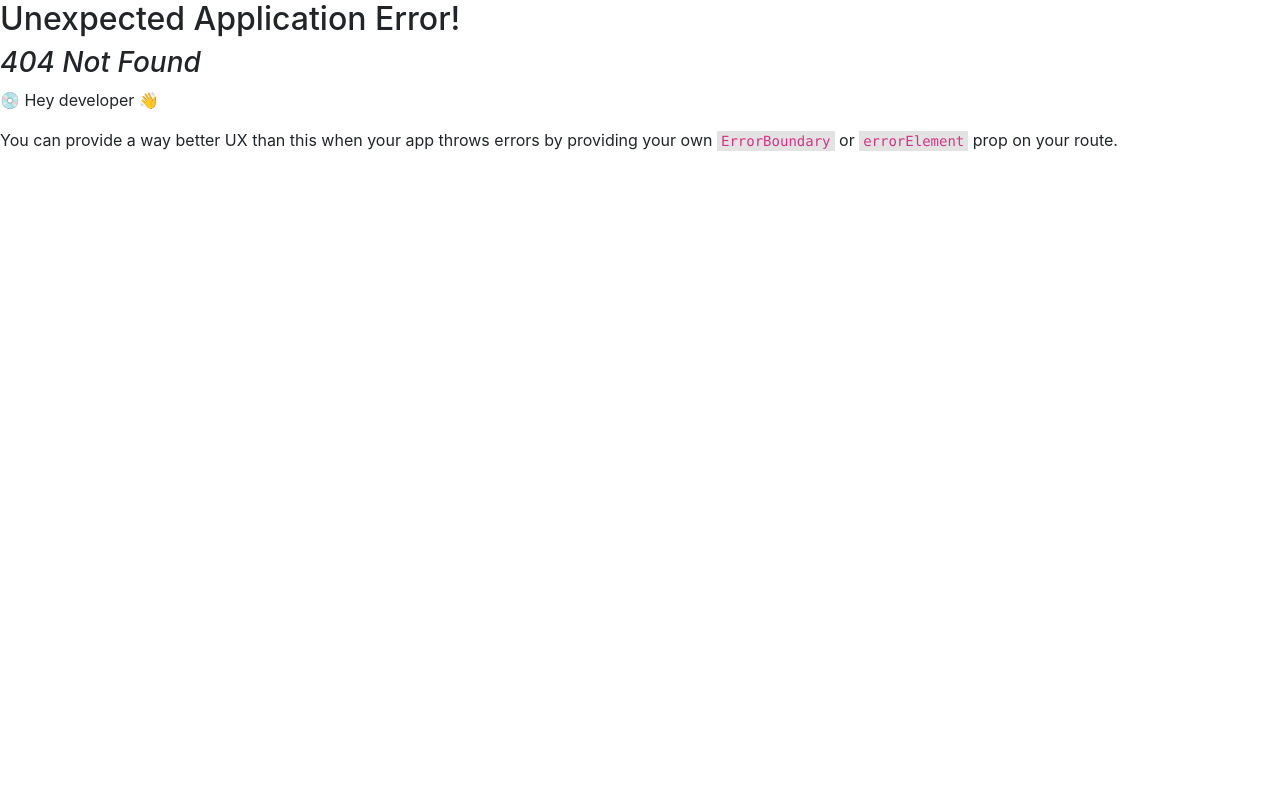
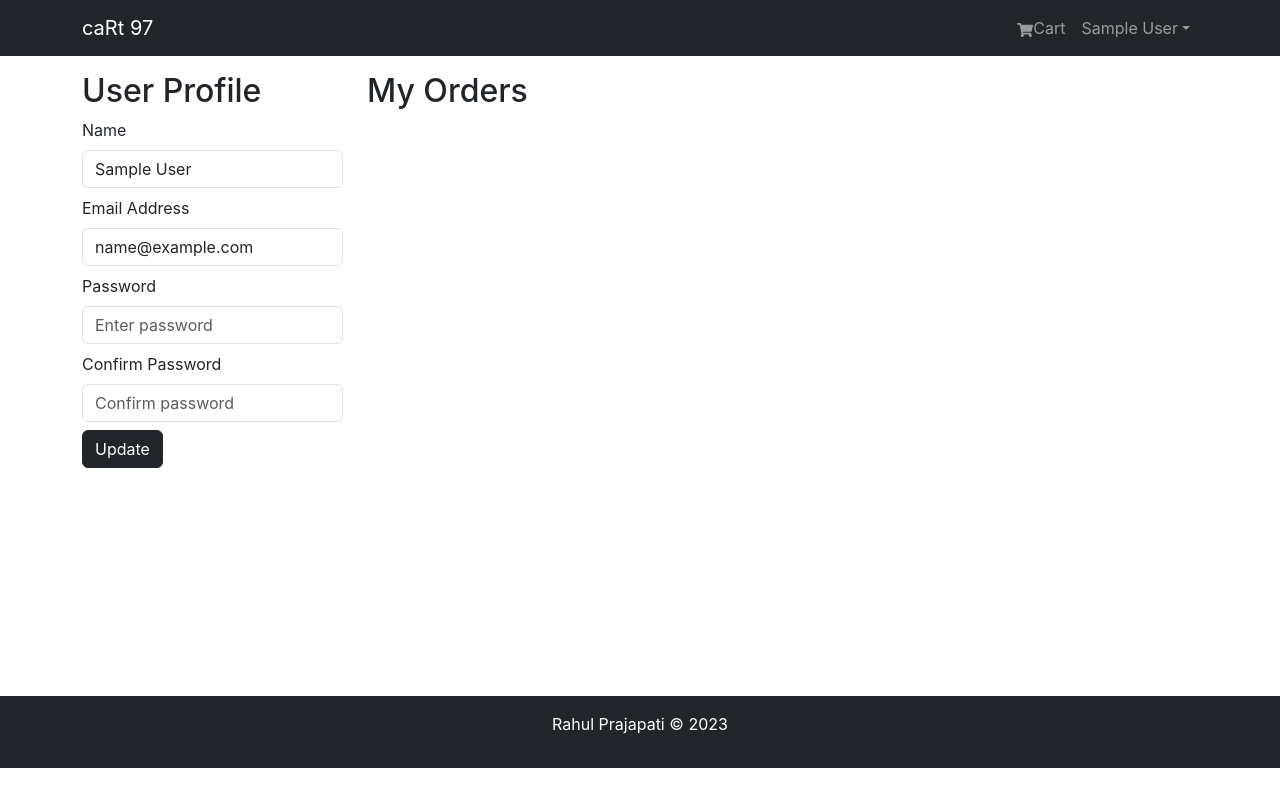
Before and after one commit to rahulp-97/cart97, a React (Create React App) app in the folder frontend/: page /profile in a window 1280 px wide. Before the commit this address had no page. Built offline with nearby package versions, Linux system fonts and the light colour scheme; sample sign-in values are in the browser's storage.

Commit message:
User Profile page

```diff
--- a/frontend/src/components/Footer.js
+++ b/frontend/src/components/Footer.js
@@ -4,10 +4,10 @@ const Footer = () => {
     const currentYear = new Date().getFullYear();
     return (
         <footer>
-            <Container>
+            <Container className='bg-dark' fluid>
                 <Row>
                     <Col className='text-center py-3'>
-                    <p>caRt 97 &copy; {currentYear}</p>
+                    <p style={{color:'white'}}>Rahul Prajapati &copy; {currentYear}</p>
                     </Col>
                 </Row>
             </Container>
--- a/frontend/src/components/Product.js
+++ b/frontend/src/components/Product.js
@@ -9,7 +9,7 @@ const Product = ({product}) => {
             <Card.Img src={product.image} variant='top' />
         </Link>
         <Card.Body>
-        <Link to={`/product/${product._id}`}>
+        <Link style={{textDecoration:'none', color:'black'}} to={`/product/${product._id}`}>
             <Card.Title as='div' className='product-title'>
                 <strong>{product.name}</strong>
             </Card.Title>
--- a/frontend/src/index.js
+++ b/frontend/src/index.js
@@ -18,6 +18,7 @@ import ShippingScreen from './screens/ShippingScreen';
 import PaymentScreen from './screens/PaymentScreen';
 import PlaceOrderScreen from './screens/PlaceOrderScreen';
 import OrderScreen from './screens/OrderScreen';
+import ProfileScreen from './screens/ProfileScreen';
 
 const router = createBrowserRouter(
   createRoutesFromElements(
@@ -32,6 +33,7 @@ const router = createBrowserRouter(
         <Route path='/payment' element={<PaymentScreen />} />
         <Route path='/placeorder' element={<PlaceOrderScreen />} />
         <Route path='/order/:orderId' element={<OrderScreen />} />
+        <Route path='/profile' element={<ProfileScreen />} />
       </Route>
     </Route>
   )
--- a/frontend/src/screens/CartScreen.js
+++ b/frontend/src/screens/CartScreen.js
@@ -38,7 +38,7 @@ const CartScreen = () => {
                     <Image src={item.image} alt={item.name} fluid rounded />
                   </Col>
                   <Col md={3}>
-                    <Link to={`/product/${item._id}`}>{item.name}</Link>
+                    <Link style={{textDecoration:'none', color:'black'}} to={`/product/${item._id}`}><strong>{item.name}</strong></Link>
                   </Col>
                   <Col md={2}>₹{item.price}</Col>
                   <Col md={2}>
--- a/frontend/src/screens/OrderScreen.js
+++ b/frontend/src/screens/OrderScreen.js
@@ -7,7 +7,7 @@ import {
 } from "../slices/ordersApiSlice";
 import { PayPalButtons, usePayPalScriptReducer } from "@paypal/react-paypal-js";
 import { useSelector, useDispatch } from "react-redux";
-import {Row, Col, ListGroup, Image, Form, Button, Card} from "react-bootstrap";
+import {Row, Col, ListGroup, Image, Form, Button, Card, ListGroupItem} from "react-bootstrap";
 import Message from "../components/Message";
 import Loader from "../components/Loader";
 import { toast } from "react-toastify";
@@ -61,7 +61,7 @@ const OrderScreen = () => {
                   Delivered on {order.deliveredAt}
                 </Message>
               ) : (
-                <Message variant="danger">Order not delivered</Message>
+                <Message variant="danger"><strong>Order not delivered</strong></Message>
               )}
             </ListGroup.Item>
             <ListGroup.Item>
@@ -71,7 +71,7 @@ const OrderScreen = () => {
                 {order.paymentMethod}
               </p>
               {order.isPaid ? (
-                <Message variant="success">Paid on {order.paidAt}</Message>
+                <Message variant="success"><strong>Paid on {order.paidAt}</strong></Message>
               ) : (
                 <Message variant="danger">Not paid yet.</Message>
               )}
@@ -85,7 +85,7 @@ const OrderScreen = () => {
                       <Image src={item.image} alt={item.name} fluid rounded />
                     </Col>
                     <Col>
-                      <Link to={`/product/${item.product}`}>{item.name}</Link>
+                      <Link style={{textDecoration:'none', color:'black'}} to={`/product/${item.product}`}><strong>{item.name}</strong></Link>
                     </Col>
                     <Col md={4}>
                       ₹{item.price} x {item.qty} = ₹{item.price * item.qty}
@@ -135,9 +135,15 @@ const OrderScreen = () => {
                   )}
                 </ListGroup.Item>
               )}
+
               {/* MARK AS DELIVERED PLACEHOLDER */}
             </ListGroup>
           </Card>
+          <ListGroup>
+            <ListGroupItem>
+            {order.isPaid && <Message variant='success'><strong>Thanks for shopping,</strong> <Link to='/' style={{textDecoration:'none'}}>explore more</Link></Message>}
+            </ListGroupItem>
+          </ListGroup>
         </Col>
       </Row>
     </Fragment>
--- a/frontend/src/screens/PlaceOrderScreen.js
+++ b/frontend/src/screens/PlaceOrderScreen.js
@@ -75,7 +75,7 @@ const PlaceOrderScreen = () => {
                           <Image src={item.image} alt={item.name} fluid rounded />
                         </Col>
                         <Col>
-                          <Link to={`/product/${item._id}`}>{item.name}</Link>
+                          <Link style={{textDecoration:'none', color:'black'}} to={`/product/${item._id}`}>{item.name}</Link>
                         </Col>
                         <Col md={4}>
                           {item.qty} x ₹{item.price} = ₹{item.qty*item.price}
--- /dev/null
+++ b/frontend/src/screens/ProfileScreen.js
@@ -0,0 +1,157 @@
+import {useEffect, useState} from 'react';
+import { useSelector, useDispatch } from "react-redux";
+import {Table, Row, Col, ListGroup, Image, Form, Button, Card, ListGroupItem} from "react-bootstrap";
+import {LinkContainer} from 'react-router-bootstrap';
+import Message from "../components/Message";
+import Loader from "../components/Loader";
+import { toast } from "react-toastify";
+import {useProfileMutation} from '../slices/usersApiSlice';
+import {setCredentials} from '../slices/authSlice';
+
+const ProfileScreen = () => {
+    const [name, setName] = useState('');
+    const [email, setEmail] = useState('');
+    const [password, setPassword] = useState('');
+    const [confirmPassword, setConfirmPassword] = useState('');
+
+    const {userInfo} = useSelector((state) => state.auth);
+    const [updateProfile, {isLoading: loadingUpdateProfile}] = useProfileMutation();
+    useEffect(()=> {
+        if(userInfo){
+            setName(userInfo.name);
+            setEmail(userInfo.email);
+        }
+    }, [userInfo, userInfo.email, userInfo.name]);
+
+    const dispatch = useDispatch();
+
+    const submitHandler = async (e) => {
+        e.preventDefault();
+        if(password !== confirmPassword){
+            toast.error('Password do not match');
+        } else {
+            try{
+                const res = await updateProfile({
+                    _id: userInfo._id,
+                    name,
+                    email,
+                    password,
+                }).unwrap();
+                dispatch(setCredentials(res));
+                toast.success('Profile updated successFully');
+            } catch(err){
+                toast.error(err?.data?.message || err.error);
+            }
+        }
+    }
+
+    return (
+        <Row>
+          <Col md={3}>
+            <h2>User Profile</h2>
+
+            <Form onSubmit={submitHandler}>
+              <Form.Group className='my-2' controlId='name'>
+                <Form.Label>Name</Form.Label>
+                <Form.Control
+                  type='name'
+                  placeholder='Enter name'
+                  value={name}
+                  onChange={(e) => setName(e.target.value)}
+                ></Form.Control>
+              </Form.Group>
+
+              <Form.Group className='my-2' controlId='email'>
+                <Form.Label>Email Address</Form.Label>
+                <Form.Control
+                  type='email'
+                  placeholder='Enter email'
+                  value={email}
+                  onChange={(e) => setEmail(e.target.value)}
+                ></Form.Control>
+              </Form.Group>
+
+              <Form.Group className='my-2' controlId='password'>
+                <Form.Label>Password</Form.Label>
+                <Form.Control
+                  type='password'
+                  placeholder='Enter password'
+                  value={password}
+                  onChange={(e) => setPassword(e.target.value)}
+                ></Form.Control>
+              </Form.Group>
+
+              <Form.Group className='my-2' controlId='confirmPassword'>
+                <Form.Label>Confirm Password</Form.Label>
+                <Form.Control
+                  type='password'
+                  placeholder='Confirm password'
+                  value={confirmPassword}
+                  onChange={(e) => setConfirmPassword(e.target.value)}
+                ></Form.Control>
+              </Form.Group>
+
+              <Button type='submit' variant='dark'>
+                Update
+              </Button>
+              {loadingUpdateProfile && <Loader />}
+            </Form>
+          </Col>
+          <Col md={9}>
+            <h2>My Orders</h2>
+            {/* {isLoading ? (
+              <Loader />
+            ) : error ? (
+              <Message variant='danger'>
+                {error?.data?.message || error.error}
+              </Message>
+            ) : (
+              <Table striped table hover responsive className='table-sm'>
+                <thead>
+                  <tr>
+                    <th>ID</th>
+                    <th>DATE</th>
+                    <th>TOTAL</th>
+                    <th>PAID</th>
+                    <th>DELIVERED</th>
+                    <th></th>
+                  </tr>
+                </thead>
+                <tbody>
+                  {orders.map((order) => (
+                    <tr key={order._id}>
+                      <tD>{order._id}</tD>
+                      <td>{order.createdAt.substring(0, 10)}</td>
+                      <td>{order.totalPrice}</td>
+                      <td>
+                        {order.isPaid ? (
+                          order.paidAt.substring(0, 10)
+                        ) : (
+                          <FaTimes style={{ color: 'red' }} />
+                        )}
+                      </td>
+                      <td>
+                        {order.isDelivered ? (
+                          order.deliveredAt.substring(0, 10)
+                        ) : (
+                          <FaTimes style={{ color: 'red' }} />
+                        )}
+                      </td>
+                      <td>
+                        <LinkContainer to={`/order/${order._id}`}>
+                          <Button className='btn-sm' variant='light'>
+                            Details
+                          </Button>
+                        </LinkContainer>
+                      </td>
+                    </tr>
+                  ))}
+                </tbody>
+              </Table>
+            )} */}
+          </Col>
+        </Row>
+      );
+}
+
+export default ProfileScreen;
--- a/frontend/src/slices/usersApiSlice.js
+++ b/frontend/src/slices/usersApiSlice.js
@@ -27,9 +27,17 @@ export const usersApiSlice = apiSlice.injectEndpoints({
                 url: `${USERS_URL}/logout`,
                 method: 'POST',
             })
-        })
+        }),
+        profile: builder.mutation({
+            query: (data) => ({
+                url: `${USERS_URL}/profile`,
+                method:'PUT',
+                credentials: 'include',
+                body: data,
+            })
+        }),
     })
 });
 
 // export like this - becaue usersApislice is a children slice to the apiSlice.
-export const {useLoginMutation, useRegisterMutation ,useLogoutMutation} = usersApiSlice;
+export const {useLoginMutation, useRegisterMutation ,useLogoutMutation, useProfileMutation} = usersApiSlice;
```
